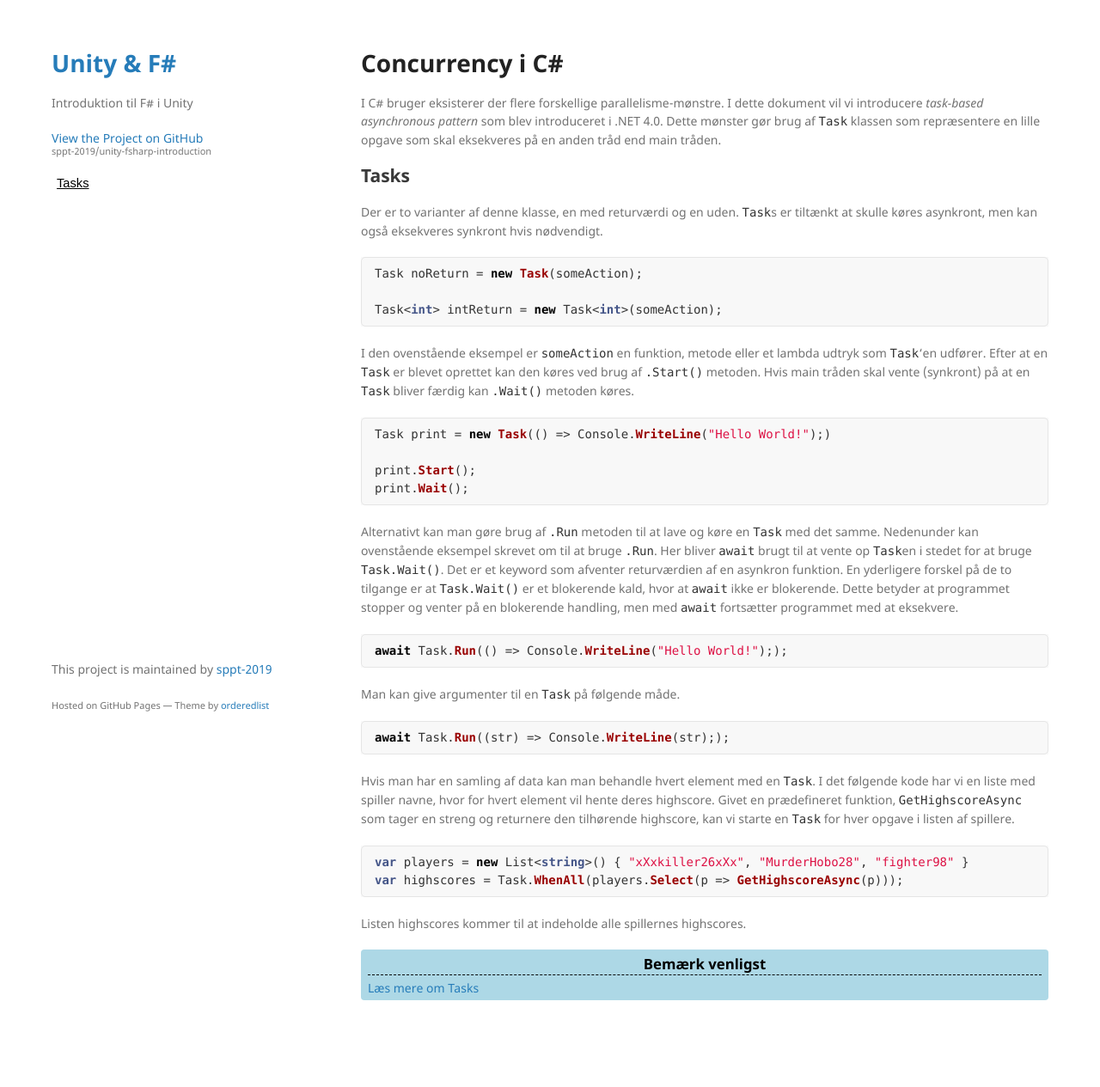
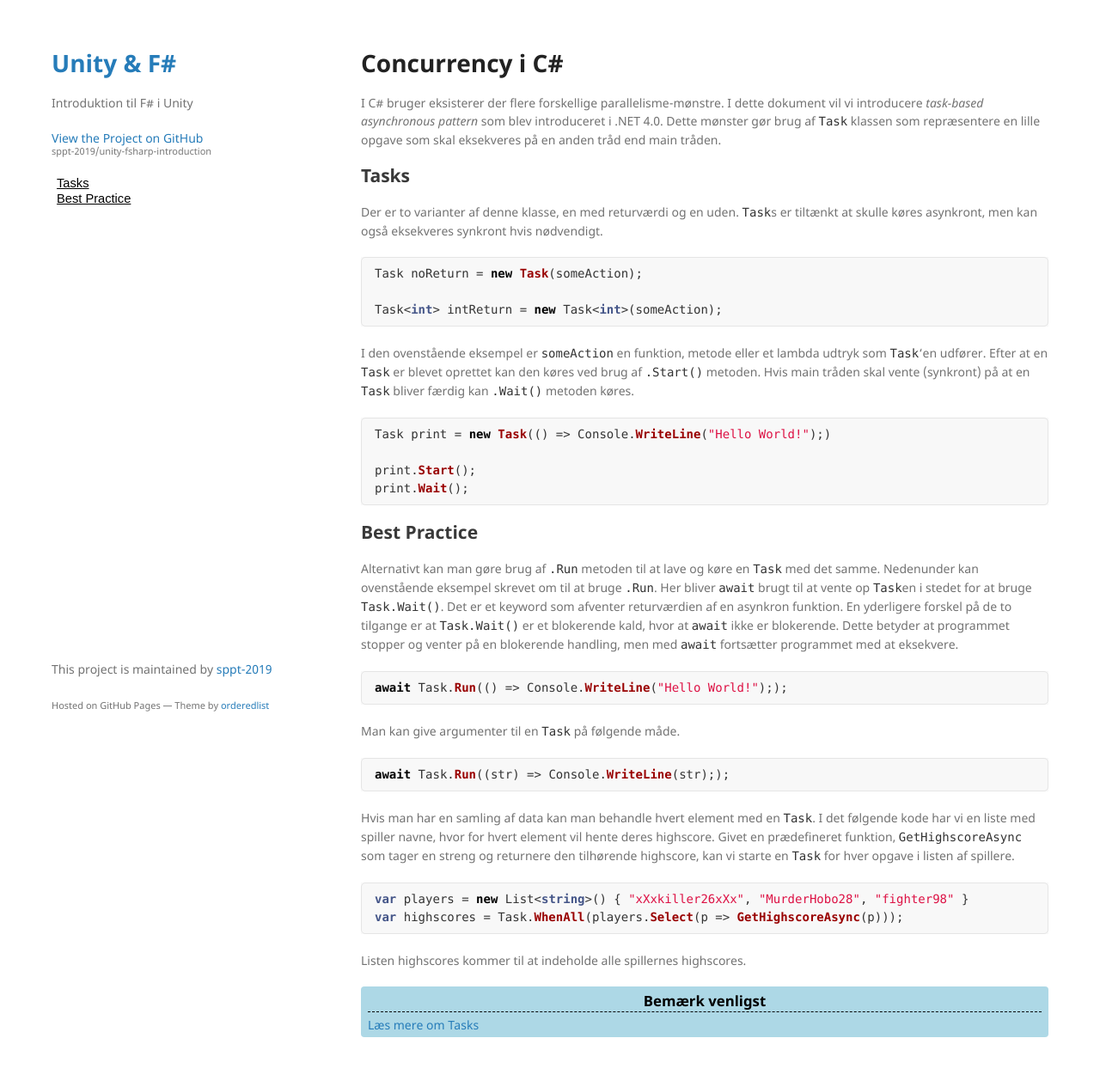
Before and after one commit to sppt-2019/unity-fsharp-introduction, a Jekyll site: the page built from csharp-concurrency.md, in a window 1280 px wide. Shown: the whole page at 86% size. Built offline with Jekyll 4.4.1, drawn with Linux system fonts in a browser that asks for light colours; our own code applies the rules of GitHub Pages for plain Markdown files; before the commit the page ends 1222 px from its top, so only the background shows below that.

Commit message:
Add section

````diff
--- a/csharp-concurrency.md
+++ b/csharp-concurrency.md
@@ -15,6 +15,8 @@ Task print = new Task(() => Console.WriteLine("Hello World!");)
 print.Start();
 print.Wait();
 ```
+
+## Best Practice
 Alternativt kan man gøre brug af `.Run` metoden til at lave og køre en `Task` med det samme. Nedenunder kan ovenstående eksempel skrevet om til at bruge `.Run`. Her bliver `await` brugt til at vente op `Task`en i stedet for at bruge `Task.Wait()`. Det er et keyword som afventer returværdien af en asynkron funktion. En yderligere forskel på de to tilgange er at `Task.Wait()` er et blokerende kald, hvor at `await` ikke er blokerende. Dette betyder at programmet stopper og venter på en blokerende handling, men med `await` fortsætter programmet med at eksekvere.
 ```csharp
 await Task.Run(() => Console.WriteLine("Hello World!"););
````
